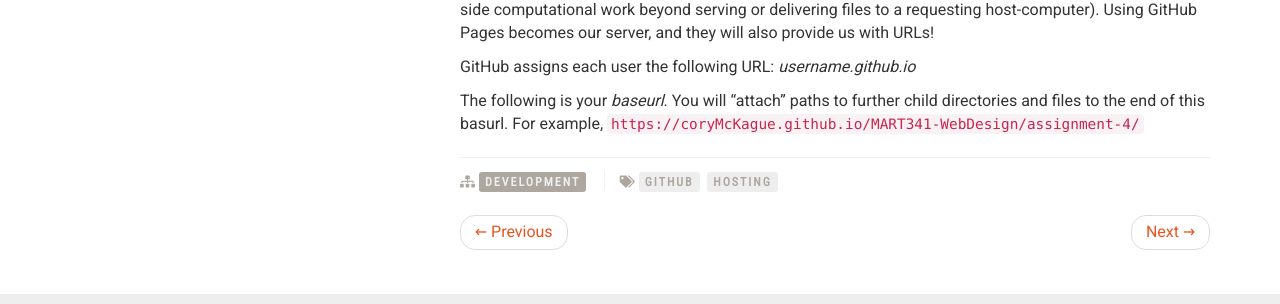
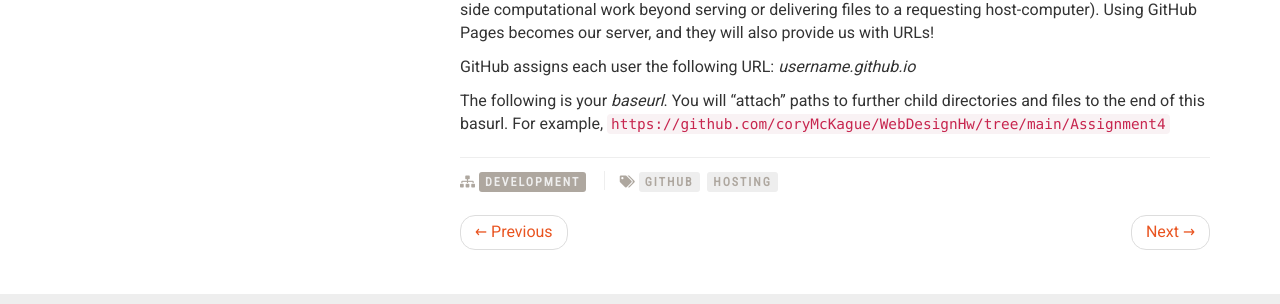
Before and after one commit to Montana-Media-Arts/webDesignSpring2024, a Jekyll site: the page built from _docs/topic-03/05-github-pages/page-01.md, in a window 1280 px wide and 1252 px high. Shown: the part 914-1218 px from the top of the window. Built offline with Jekyll 4.4.1, drawn with Linux system fonts in a browser that asks for light colours; nearby versions of some CDN libraries; some of the changed lines change nothing that is shown.

Commit message:
Update page-01.md

```diff
--- a/_docs/topic-03/05-github-pages/page-01.md
+++ b/_docs/topic-03/05-github-pages/page-01.md
@@ -32,4 +32,4 @@ This is where <a href="https://pages.github.com/" target="_blank">GitHub Pages</
 GitHub assigns each user the following URL:
 _username.github.io_
 
-The following is your _baseurl_. You will "attach" paths to further child directories and files to the end of this basurl. For example, `https://coryMcKague.github.io/MART341-WebDesign/assignment-4/`
+The following is your _baseurl_. You will "attach" paths to further child directories and files to the end of this basurl. For example, `https://github.com/coryMcKague/WebDesignHw/tree/main/Assignment4`
```
